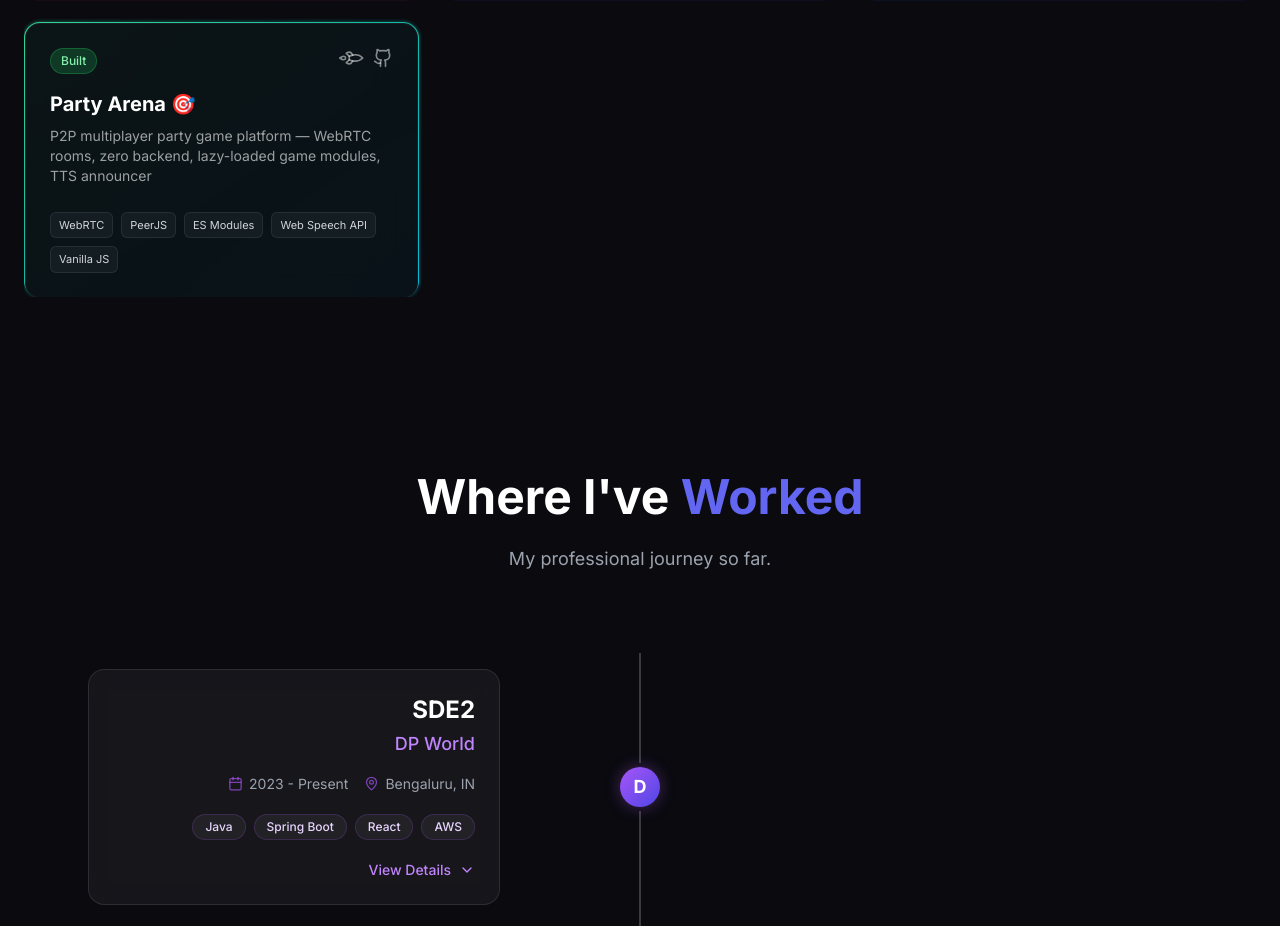
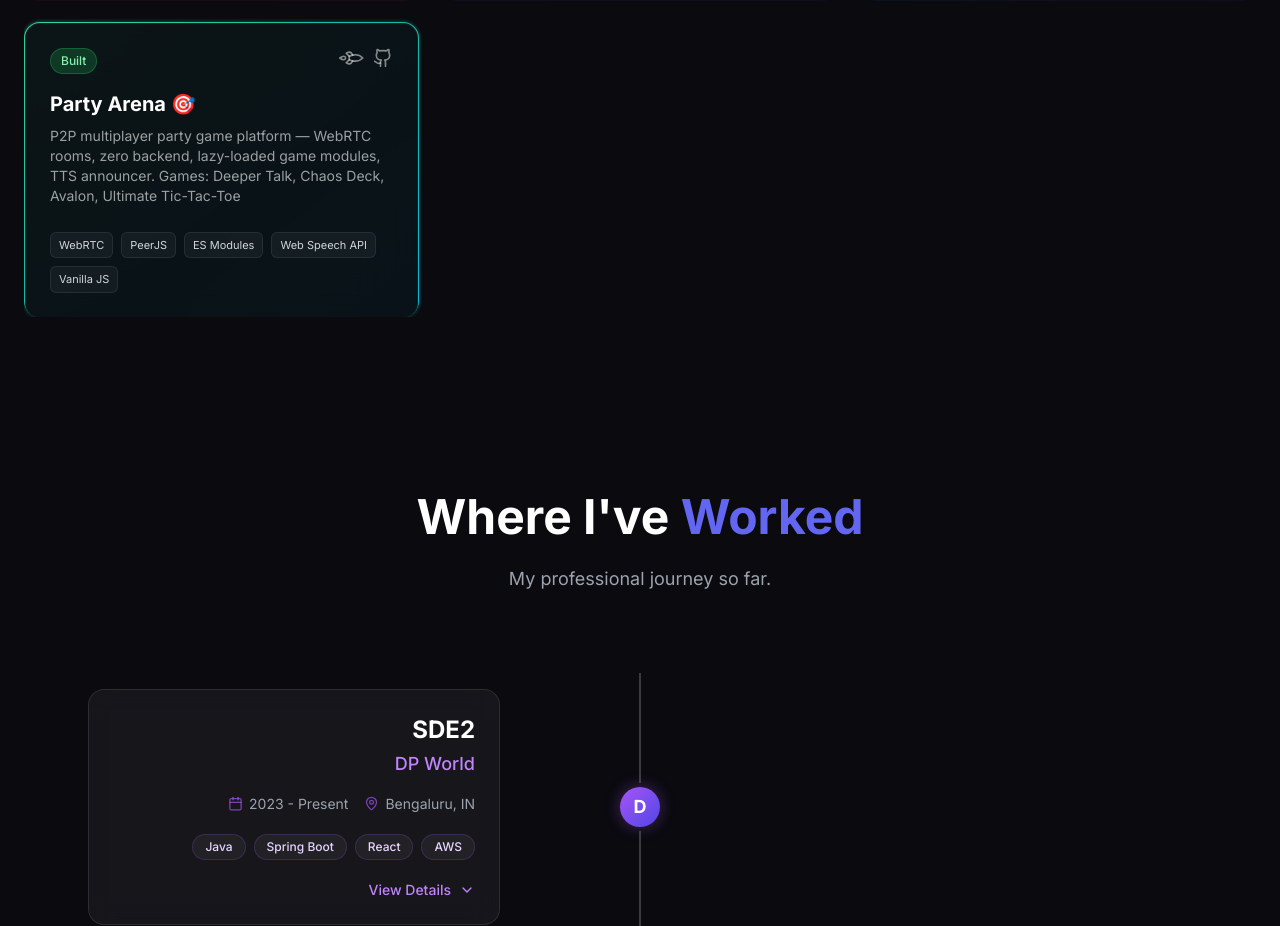
Before and after one commit to yugam1/yugam1.github.io, a React (Vite) app: page / in a window 1280 px wide. Shown: the part 2507-3433 px from the top of the page. Built offline with nearby package versions, Linux system fonts and the light colour scheme.

Commit message:
feat: update Party Arena description to include list of available games

```diff
--- a/src/data/resume.ts
+++ b/src/data/resume.ts
@@ -163,9 +163,9 @@ export const RESUME_DATA: ResumeData = {
       status: "Built",
       link: "/DontOpenThis/index.html",
     },
-    {
+{
       name: "Party Arena 🎯",
-      desc: "P2P multiplayer party game platform — WebRTC rooms, zero backend, lazy-loaded game modules, TTS announcer",
+      desc: "P2P multiplayer party game platform — WebRTC rooms, zero backend, lazy-loaded game modules, TTS announcer. Games: Deeper Talk, Chaos Deck, Avalon, Ultimate Tic-Tac-Toe",
       tech: ["WebRTC", "PeerJS", "ES Modules", "Web Speech API", "Vanilla JS"],
       status: "Built",
       link: "/party-arena/index.html",
```
